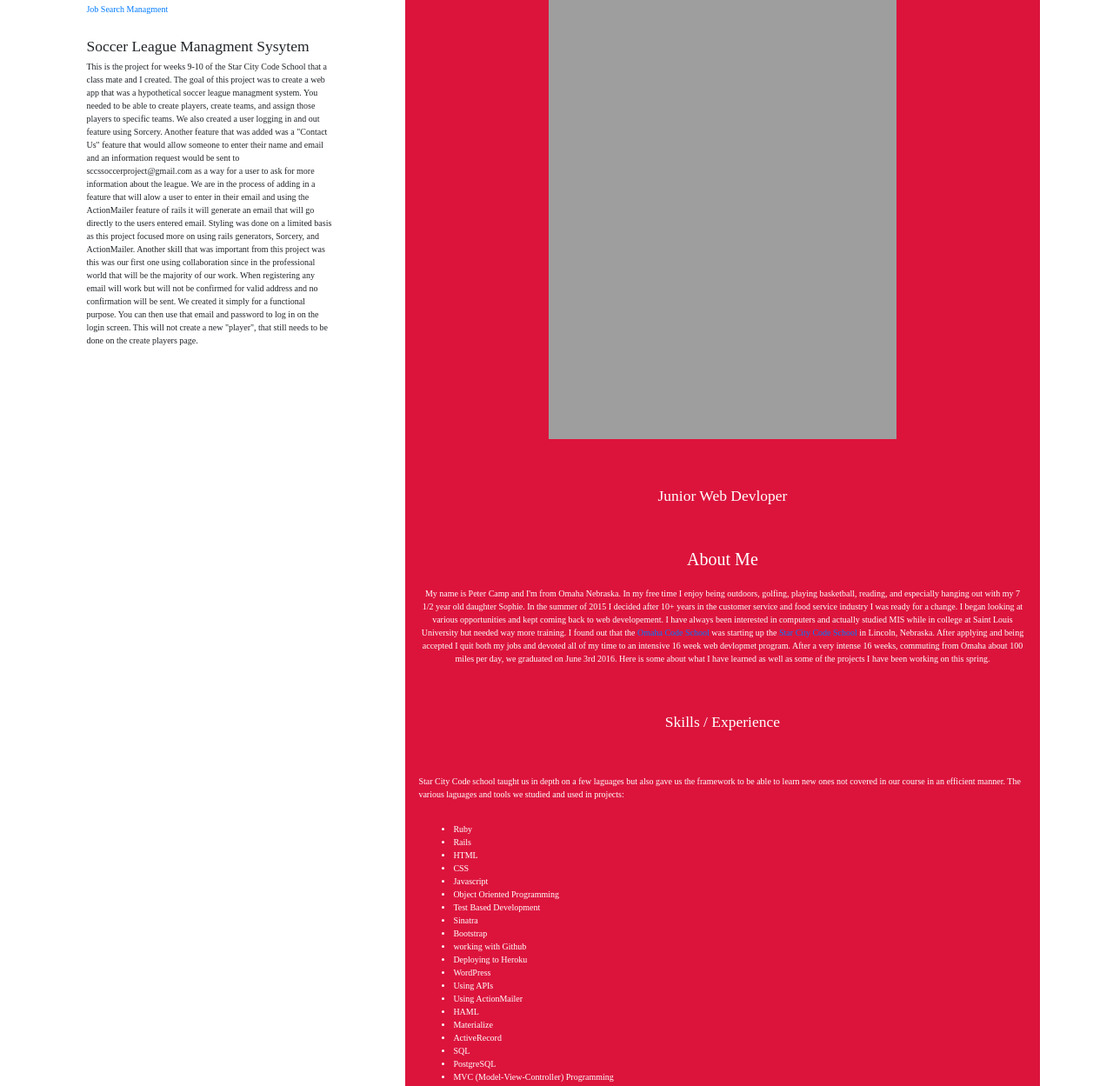
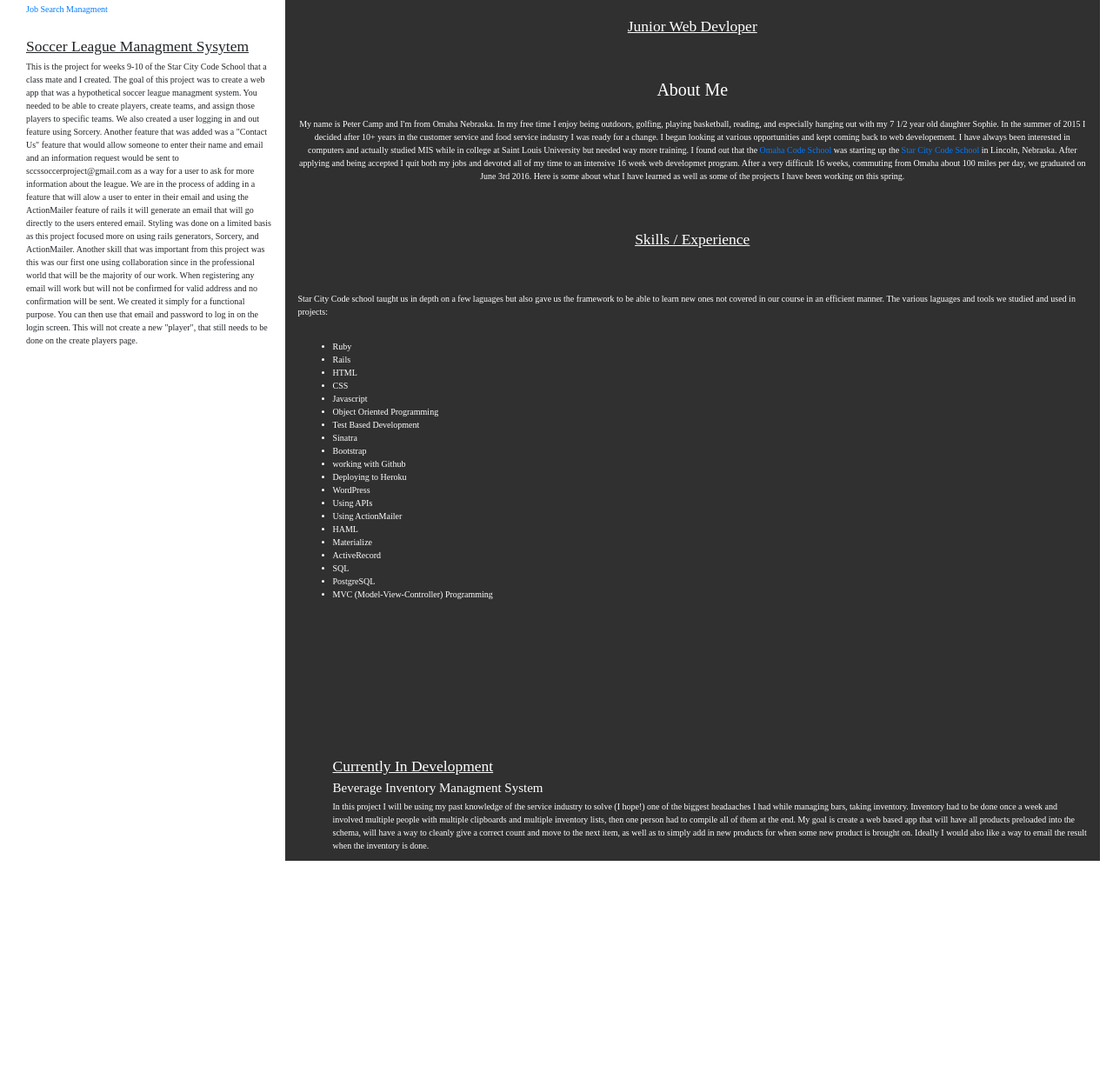
Before and after one commit to Camp91783/Camp91783.github.io., a plain HTML site: page index.html in a window 1280 px wide. Shown: the part 475-1724 px from the top of the page at 87% size. After the commit the page ends 1475 px from the top, so only its background shows below. Drawn offline with nearby package versions, Linux system fonts and the light colour scheme; grey boxes are pictures that could not be loaded.

Commit message:
adding in in development section

```diff
--- a/index.html
+++ b/index.html
@@ -55,7 +55,7 @@ header
 .col-md-7
 {
     display: table-cell;
-    background: crimson;
+    background: #303030 ;
     width: 75%;
 
 }
@@ -102,7 +102,9 @@ img {
     right: 0px;
 }
 
-
+h3 {
+    text-decoration: underline;
+}
 
 
 
@@ -131,16 +133,19 @@ img {
 
             When registering any email will work but will not be confirmed for valid address and no confirmation will be sent. We created it simply for a functional purpose. You can then use that email and password to log in on the login screen. This will not create a new "player", that still needs to be done on the create players page.
             </p></font></div>
+
+
         <div class="col-md-7 no-float"><center>
           <H1><font face="Futura"> PETER CAMP </H1></font>
           <br>
+          <h5><font face="Futura"> Contact: </h5>
+          <h5><font face="Futura"> email: Pete.F.Camp@gmail.com </h5>
+          <h5><font face="Futura"> phone:  402 - 212 - 3194 </h5>
           <br>
           <br>
           <p>
           <img class="img-circle" src="http://www.fillmurray.com/g/400/500"></img>
-          <a class="image"></a>
           <br>
-          <a class="image2"></a>
           </p>
           <br>
           <br>
@@ -151,7 +156,7 @@ img {
           <br>
             <h2><font face="Copperplate"> About Me </font></h2>
             <br>
-              <p> My name is Peter Camp and I'm from Omaha Nebraska.  In my free time I enjoy being outdoors, golfing, playing basketball, reading, and especially hanging out with my 7 1/2 year old daughter Sophie.  In the summer of 2015 I decided after 10+ years in the customer service and food service industry I was ready for a change.  I began looking at various opportunities and kept coming back to web developement.  I have always been interested in computers and actually studied MIS while in college at Saint Louis University but needed way more training.  I found out that the <a href="http://omahacodeschool.com">Omaha Code School</a> was starting up the  <a href="http://www.starcitycodeschool.com">Star City Code School</a> in Lincoln, Nebraska.  After applying and being accepted I quit both my jobs and devoted all of my time to an intensive 16 week web devlopmet program.  After a very intense 16 weeks, commuting from Omaha about 100 miles per day, we graduated on June 3rd 2016. Here is some about what I have learned as well as some of the projects I have been working on this spring.
+              <p> My name is Peter Camp and I'm from Omaha Nebraska.  In my free time I enjoy being outdoors, golfing, playing basketball, reading, and especially hanging out with my 7 1/2 year old daughter Sophie.  In the summer of 2015 I decided after 10+ years in the customer service and food service industry I was ready for a change.  I began looking at various opportunities and kept coming back to web developement.  I have always been interested in computers and actually studied MIS while in college at Saint Louis University but needed way more training.  I found out that the <a href="http://omahacodeschool.com">Omaha Code School</a> was starting up the  <a href="http://www.starcitycodeschool.com">Star City Code School</a> in Lincoln, Nebraska.  After applying and being accepted I quit both my jobs and devoted all of my time to an intensive 16 week web developmet program.  After a very difficult 16 weeks, commuting from Omaha about 100 miles per day, we graduated on June 3rd 2016. Here is some about what I have learned as well as some of the projects I have been working on this spring.
               </p>
             <br>
             <br>
@@ -196,7 +201,10 @@ img {
                 <br>
                 <br>
                 <br>
-                <p>  Pete Camp </p>
+                 <h3><font face="Futura"> Currently In Development </h3>
+                 <h4><font face="Futura"> Beverage Inventory Managment System </h4>
+				            <p> In this project I will be using my past knowledge of the service industry to solve (I hope!) one of the biggest headaaches I had while managing bars, taking inventory.  Inventory had to be done once a week and involved multiple people with multiple clipboards and multiple inventory lists, then one person had to compile all of them at the end.  My goal is create a web based app that will have all products preloaded into the schema, will have a way to cleanly give a correct count and move to the next item, as well as to simply add in new products for when some new product is brought on.  Ideally I would also like a way to email the result when the inventory is done.
+				            </p></font></div>
 
 
 
```
